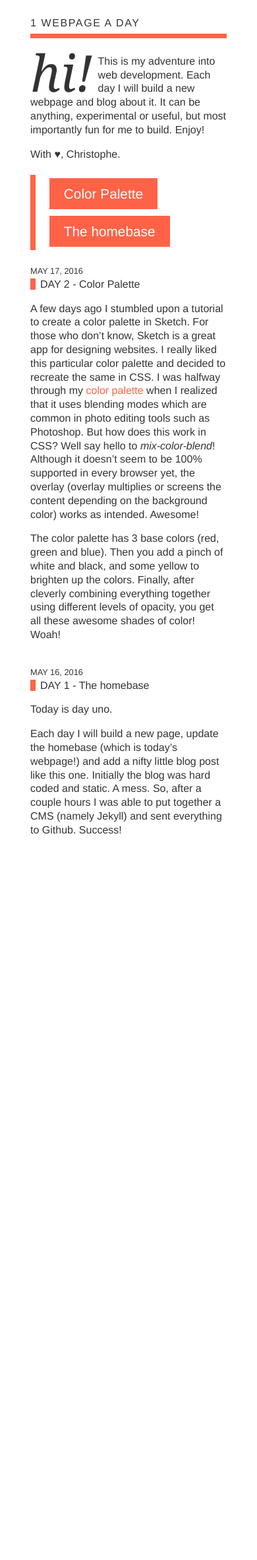
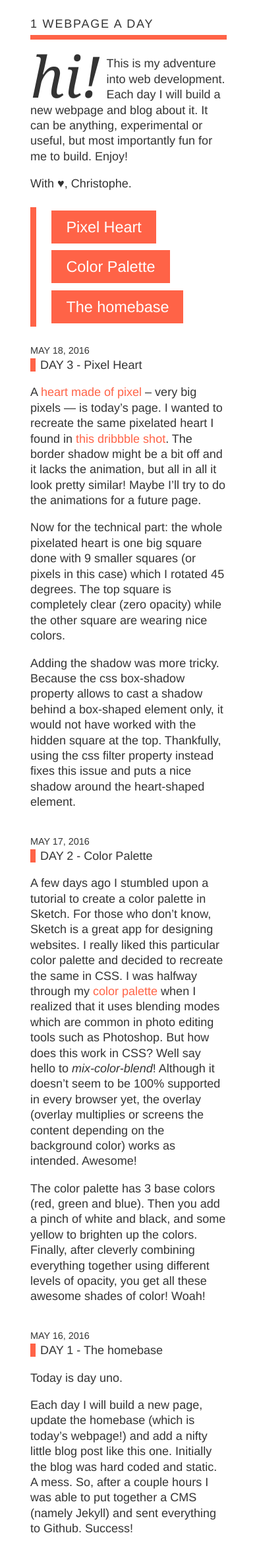
Before and after one commit to bnto/1wpad, a Jekyll site: the page built from index.html, in a window 390 px wide. Shown: the whole page at 66% size. Built offline with Jekyll 4.4.1, drawn with Linux system fonts in a browser that asks for light colours; nearby versions of some CDN libraries; comment, search, counter and statistics services are not loaded; before the commit the page ends 1304 px from its top, so only the background shows below that.

Commit message:
Added Day 3

```diff
--- /dev/null
+++ b/_posts/2016-05-18-day-3-pixel-heart.markdown
@@ -0,0 +1,26 @@
+---
+layout: post
+title:  "DAY 3 - Pixel Heart"
+date:   2016-05-18 20:00:00 +0200
+categories:
+active: blog
+---
+A [heart made of pixel][todays-page] – very big pixels — is today's page.
+I wanted to recreate the same pixelated heart I found in [this dribbble shot][ext-link].
+The border shadow might be a bit off and it lacks the animation,
+but all in all it look pretty similar! Maybe I'll try to do the animations
+for a future page.
+
+Now for the technical part: the whole pixelated heart is one big square
+done with 9 smaller squares (or pixels in this case) which I rotated 45 degrees.
+The top square is completely clear (zero opacity) while the other square are
+wearing nice colors.
+
+Adding the shadow was more tricky. Because the css box-shadow property allows to cast a
+shadow behind a box-shaped element only, it would not have worked with the hidden square
+at the top. Thankfully, using the css filter property instead fixes this issue and puts
+a nice shadow around the heart-shaped element.
+
+
+[todays-page]: {{ site.baseurl }}/days/003-pixel-heart.html
+[ext-link]: https://dribbble.com/shots/2460785-Pixel-Heart
--- a/css/main.css
+++ b/css/main.css
@@ -159,7 +159,7 @@ ol {
 	body {
 		/* margin: 0 auto; /* */
 		max-width: 35em; /* */
-		font-size: 1.6rem;
+		font-size: 1.8rem;
 		max-width: 904px;
 	}
 	.content {
--- /dev/null
+++ b/days/003-pixel-heart.html
@@ -0,0 +1,75 @@
+---
+layout: days
+title: Pixel Heart
+---
+
+<style type="text/css">
+	* {
+		padding: 0;
+		margin: 0;
+		box-sizing: border-box;
+	}
+	.container {
+		max-width: 300px;
+		margin: 50px auto;
+		position: relative;
+		filter: drop-shadow(3px 3px 10px rgba(0,0,0,0.8)) drop-shadow(0 0 50px rgba(0,0,0,0.5));
+		transform-origin: left;
+		transform: translateX(150px) translateY(-50px) rotate(45deg);
+	}
+	.square {
+		position: absolute;
+		width: 100px;
+		height: 100px;
+		background: white;
+		.border: 1px solid black;
+	}
+	.square:nth-of-type(1) {
+		opacity: 0;
+		top: 0; left: 0;
+	}
+	.square:nth-of-type(2) {
+		top: 0; left: 100px;
+		background: #5ba3b3;
+	}
+	.square:nth-of-type(3) {
+		top: 0; left: 200px;
+		background: #60b5ea;
+	}
+	.square:nth-of-type(4) {
+		top: 100px; left: 0;
+		background: #d14f53;
+	}
+	.square:nth-of-type(5) {
+		top: 100px; left: 100px;
+		background: #9a446a;
+	}
+	.square:nth-of-type(6) {
+		top: 100px; left: 200px;
+		background: #5ba3b3;
+	}
+	.square:nth-of-type(7) {
+		top: 200px; left: 0;
+		background: #d15b81;
+	}
+	.square:nth-of-type(8) {
+		top: 200px; left: 100px;
+		background: #d14f53;
+	}
+	.square:nth-of-type(9) {
+		top: 200px; left: 200px;
+		background: #f5c65a;
+	}
+</style>
+
+<div class="container">
+	<div class="square"></div>
+	<div class="square"></div>
+	<div class="square"></div>
+	<div class="square"></div>
+	<div class="square"></div>
+	<div class="square"></div>
+	<div class="square"></div>
+	<div class="square"></div>
+	<div class="square"></div>
+</div>
--- a/index.html
+++ b/index.html
@@ -17,6 +17,10 @@ title: 1 webpage a day
 <!-- webpage list -->
 <ol reversed>
 	<!-- <li><a href="#"></a></li> -->
+	<!-- <li><a href="#">Blackjack</a></li>
+	<li><a href="/days/005-post-it.html">Post-it</a></li>
+	<li><a href="/days/004-animated-color-palette.html">Animated Color Palette</a></li> -->
+	<li><a href="/days/003-pixel-heart.html">Pixel Heart</a></li>
 	<li><a href="/days/002-color-palette.html">Color Palette</a></li>
 	<li><a href="/2016/05/16/day-1-the-homebase.html">The homebase</a></li>
 </ol>
```
